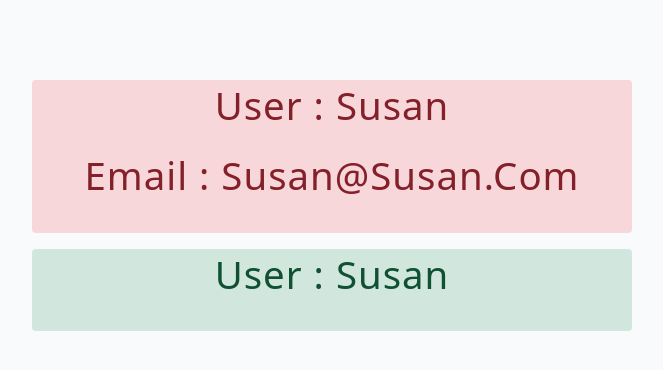
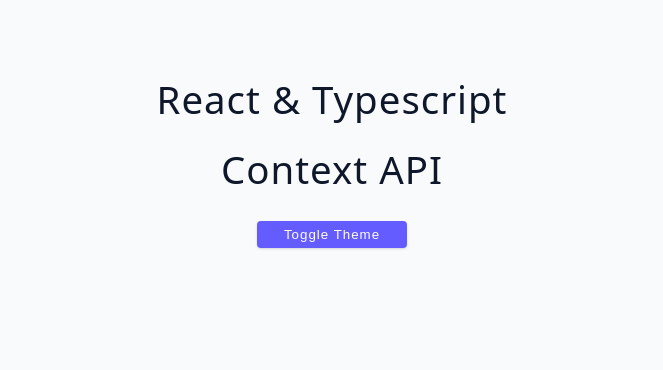
Before and after one commit to tenbite-daniel/typescript-course, a React (Vite) app in the folder 02-typescript-react-essentials/: page / in a window 1280 px wide. Shown: the top 370 px of the page, without its empty margins (308-971 px from the left). Built offline with nearby package versions, Linux system fonts and the light colour scheme.

Commit message:
feat: completed lesson on context

```diff
--- /dev/null
+++ b/02-typescript-react-essentials/src/06-context/context.tsx
@@ -0,0 +1,36 @@
+import { createContext, useContext, useState } from "react";
+
+type Theme = "light" | "dark" | "system";
+
+type ThemeProviderState = {
+    theme: Theme;
+    setTheme: (theme: Theme) => void;
+};
+
+const ThemeProviderContext = createContext<ThemeProviderState | undefined>(
+    undefined
+);
+
+type ThemeProviderProps = {
+    children: React.ReactNode;
+    defaultTheme?: Theme;
+};
+
+export function ThemeProvider({
+    children,
+    defaultTheme = "system",
+}: ThemeProviderProps) {
+    const [theme, setTheme] = useState<Theme>(defaultTheme);
+    return (
+        <ThemeProviderContext.Provider value={{ theme, setTheme }}>
+            {children}
+        </ThemeProviderContext.Provider>
+    );
+}
+
+export const useTheme = () => {
+    const context = useContext(ThemeProviderContext);
+    if (context === undefined)
+        throw new Error("useTheme must be used within the ThemeProvider");
+    return context;
+};
--- a/02-typescript-react-essentials/src/06-context/index.tsx
+++ b/02-typescript-react-essentials/src/06-context/index.tsx
@@ -1,9 +1,33 @@
+import { useTheme, ThemeProvider } from "./context";
+
+function ParentComponent() {
+    return (
+        <ThemeProvider>
+            <Component />
+        </ThemeProvider>
+    );
+}
+
 function Component() {
+    const context = useTheme();
+    console.log(context);
     return (
         <div>
             <h2>React & Typescript</h2>
             <h2>Context API</h2>
+            <button
+                onClick={() => {
+                    if (context.theme === "dark") {
+                        context.setTheme("system");
+                        return;
+                    }
+                    context.setTheme("dark");
+                }}
+                className="btn btn-center"
+            >
+                toggle theme
+            </button>
         </div>
     );
 }
-export default Component;
+export default ParentComponent;
--- a/02-typescript-react-essentials/src/App.tsx
+++ b/02-typescript-react-essentials/src/App.tsx
@@ -1,10 +1,9 @@
-import Component from "./05-challenge";
+import Component from "./06-context";
 
 function App() {
     return (
         <main>
-            <Component type="advanced" name="susan" email="susan@susan.com" />
-            <Component type="basic" name="susan" />
+            <Component />
         </main>
     );
 }
```
Lines whose indentation alone changed are shown as unchanged.
